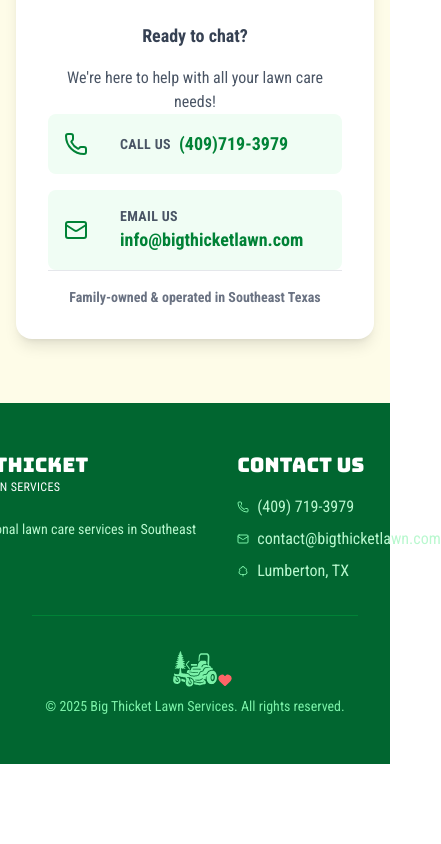
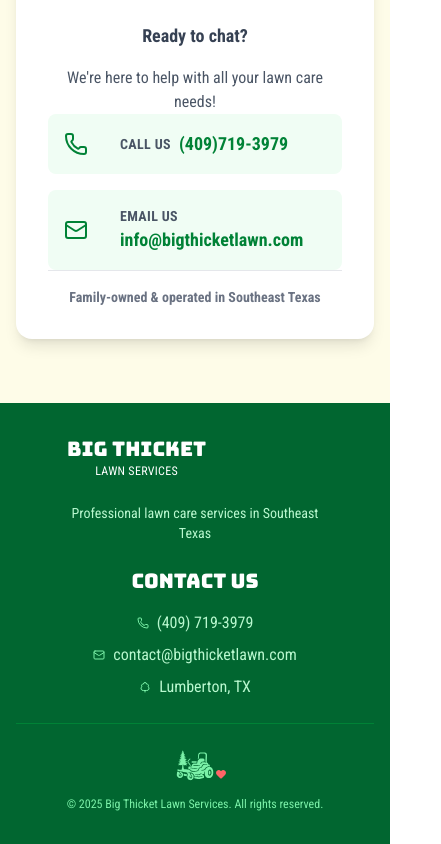
Before and after one commit to dearchristopher/big-thicket-lawn, a React (Vite) app: page / in a window 390 px wide. Shown: the part 3804-4648 px from the top of the page, 441 px wide, since content can reach past the window. Before the commit the page ends 4568 px from the top, so only its background shows below. Built offline with nearby package versions, Linux system fonts and the light colour scheme.

Commit message:
feat: improve mobile responsiveness and address input handling in footer and quote form

```diff
--- a/src/components/Footer.tsx
+++ b/src/components/Footer.tsx
@@ -5,14 +5,14 @@ import { Heart, Mail, Phone, TreeDeciduous } from "lucide-react";
 
 export const Footer = () => {
     return (
-        <footer className="bg-green-800 text-white py-12 px-8">
+        <footer className="bg-green-800 text-white py-8 md:py-12 px-4 md:px-8">
             <div className="max-w-6xl mx-auto">
-                <div className="flex gap-8 justify-center">
-                    <div className="flex flex-col">
+                <div className="flex flex-col md:flex-row gap-6 md:gap-8 items-center md:justify-center">
+                    <div className="flex flex-col items-center md:items-start">
                         <Link to="/" className="mb-4 w-full">
                             <FooterMower />
                         </Link>
-                        <p className="text-green-200 text-sm mt-2 text-wrap w-64">
+                        <p className="text-green-200 text-sm mt-2 text-center md:text-left max-w-64">
                             Professional lawn care services in Southeast Texas
                         </p>
                     </div>
@@ -44,22 +44,22 @@ export const Footer = () => {
                     </div>
 
                     {/* Contact Info */}
-                    <div>
+                    <div className="text-center md:text-left">
                         <h3 className="text-xl font-bold mb-4 font-decorative">Contact Us</h3>
                         <div className="space-y-2">
-                            <p className="flex items-center gap-2">
+                            <p className="flex items-center justify-center md:justify-start gap-2">
                                 <span className="text-green-300"><Phone className='h-3 w-3  ' /></span>
                                 <a href="tel:14097193979" className="text-green-200 hover:text-white transition-colors">
                                     (409) 719-3979
                                 </a>
                             </p>
-                            <p className="flex items-center gap-2">
+                            <p className="flex items-center justify-center md:justify-start gap-2">
                                 <span className="text-green-300"><Mail className='h-3 w-3 ' /></span>
                                 <a href="mailto:contact@bigthicketlawn.com" className="text-green-200 hover:text-white transition-colors">
                                     contact@bigthicketlawn.com
                                 </a>
                             </p>
-                            <p className="flex items-center gap-2">
+                            <p className="flex items-center justify-center md:justify-start gap-2">
                                 <span className="text-green-300"><TreeDeciduous className='h-3 w-3' /></span>
                                 <span className="text-green-200">Lumberton, TX</span>
                             </p>
@@ -67,12 +67,12 @@ export const Footer = () => {
                     </div>
                 </div>
 
-                <div className="border-t border-green-700 mt-8 pt-8 text-center text-green-300 text-sm flex flex-col items-center">
-                    <div className="flex relative">
-                        <MowerTreeIcon className="w-12 h-12 fill-green-300" />
-                        <Heart className="w-4 h-4 fill-red-400 absolute top-[24px] right-[-14px] stroke-transparent" />
+                <div className="border-t border-green-700 mt-6 md:mt-8 pt-6 md:pt-8 text-center text-green-300 text-sm flex flex-col items-center">
+                    <div className="flex relative mb-2">
+                        <MowerTreeIcon className="w-10 h-10 md:w-12 md:h-12 fill-green-300" />
+                        <Heart className="w-3 h-3 md:w-4 md:h-4 fill-red-400 absolute top-[20px] md:top-[24px] right-[-12px] md:right-[-14px] stroke-transparent" />
                     </div>
-                    <p>&copy; {new Date().getFullYear()} Big Thicket Lawn Services. All rights reserved.</p>
+                    <p className="text-xs md:text-sm">&copy; {new Date().getFullYear()} Big Thicket Lawn Services. All rights reserved.</p>
                 </div>
             </div>
         </footer>
--- a/src/pages/components/Quote.tsx
+++ b/src/pages/components/Quote.tsx
@@ -399,14 +399,31 @@ export const Quote = () => {
                                     {...field}
                                     loadOptions={loadAddressOptions}
                                     onChange={(selectedOption) => {
-                                        handleAddressSelect(selectedOption as AddressOption | null);
-                                        field.onChange(selectedOption?.value || '');
+                                        if (selectedOption) {
+                                            // Handle both regular options and created options
+                                            const addressValue = selectedOption.value;
+                                            field.onChange(addressValue);
+
+                                            // Only call handleAddressSelect for geocoded options (not custom ones)
+                                            if ('data' in selectedOption && selectedOption.data) {
+                                                handleAddressSelect(selectedOption as AddressOption);
+                                            } else {
+                                                // Clear geocoded data for custom addresses
+                                                setGeocodedAddress(null);
+                                            }
+                                        } else {
+                                            // Handle clear
+                                            field.onChange('');
+                                            setGeocodedAddress(null);
+                                        }
                                     }}
-                                    onInputChange={(inputValue: string) => {
-                                        // Allow free-form text input
-                                        field.onChange(inputValue);
+                                    onInputChange={(inputValue: string, actionMeta) => {
+                                        // Only update field value for input-change, not menu-close or set-value
+                                        if (actionMeta.action === 'input-change') {
+                                            field.onChange(inputValue);
+                                        }
                                     }}
-                                    value={field.value ? { value: field.value, label: field.value, data: geocodedAddress! } : null}
+                                    value={field.value ? { value: field.value, label: field.value } : null}
                                     placeholder="Start typing your property address..."
                                     noOptionsMessage={({ inputValue }) =>
                                         inputValue.length < 3 ? 'Type at least 3 characters for suggestions' : 'No suggestions found - you can still use this address'
@@ -421,8 +438,12 @@ export const Quote = () => {
                                     onCreateOption={(inputValue: string) => {
                                         // Handle custom address input
                                         field.onChange(inputValue);
-                                        setGeocodedAddress(null); // Clear geocoded data for custom addresses
+                                        setGeocodedAddress(null);
                                     }}
+                                    // iOS Safari compatibility
+                                    menuShouldBlockScroll={false}
+                                    closeMenuOnScroll={true}
+                                    blurInputOnSelect={true}
                                     cacheOptions
                                     defaultOptions={false}
                                     className={`react-select-container ${errors.address ? 'react-select-error' : ''
@@ -449,7 +470,7 @@ export const Quote = () => {
                                 {geocodedAddress ? (
                                     <p className="text-green-600 text-sm mt-1">✓ Address verified</p>
                                 ) : field.value && (
-                                    <p className="text-blue-600 text-sm mt-1">ℹ Custom address entered</p>
+                                    <p className="text-blue-600 text-sm mt-1">ℹ Custom address</p>
                                 )}
                             </div>
                         )}
```
